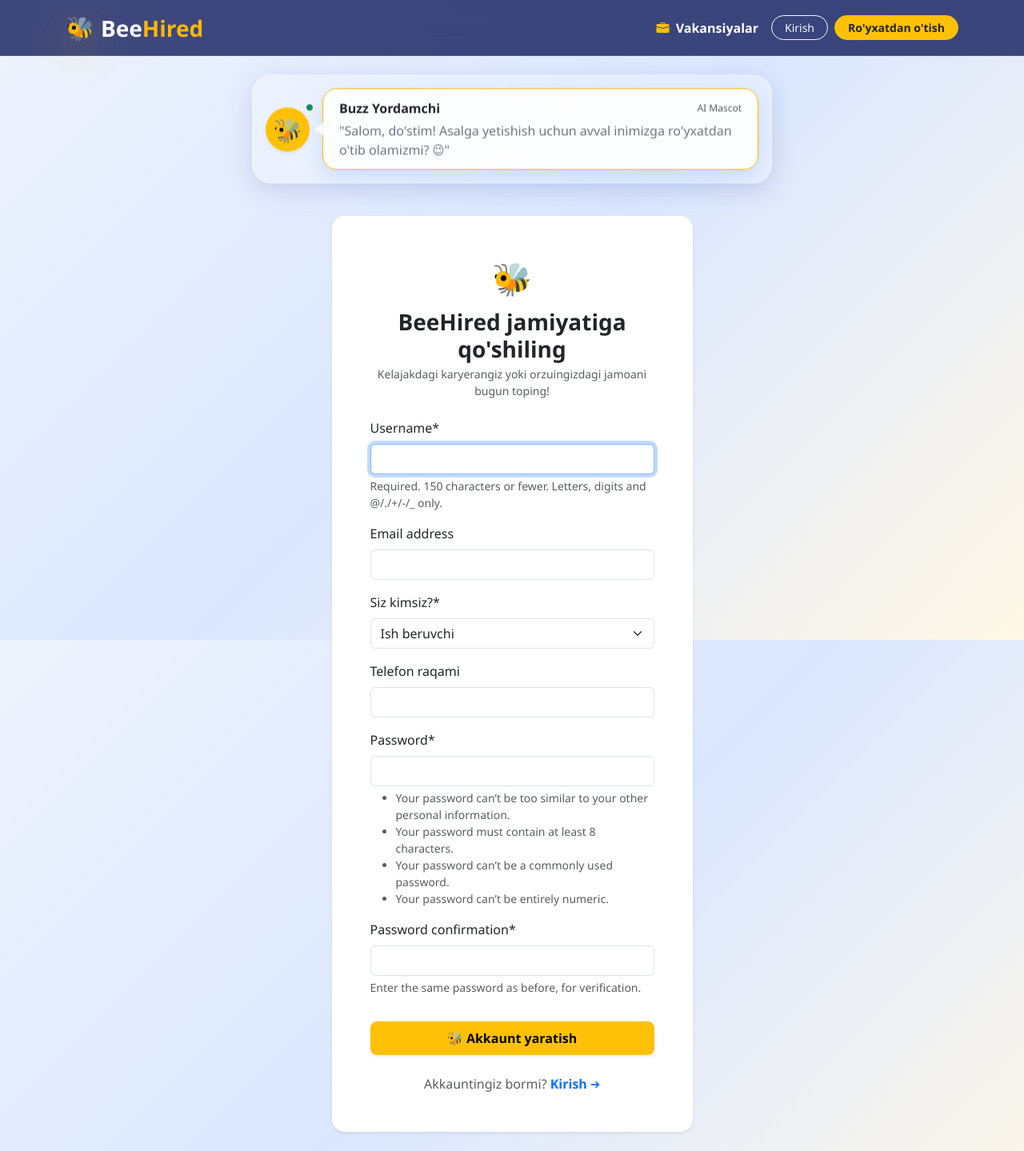
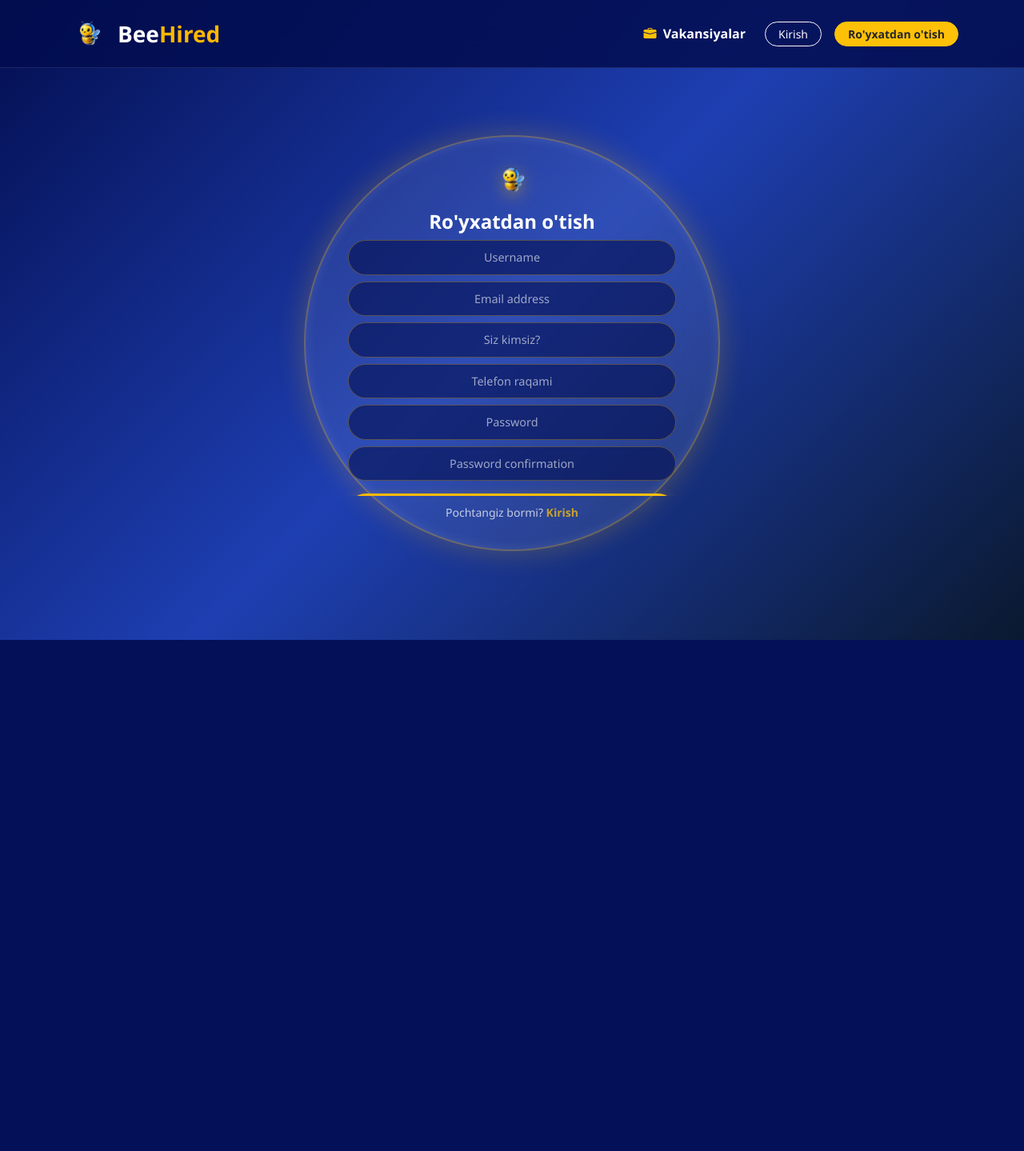
Before and after one commit to firangiztukhtayeva/BeeHired, a Django app: page /accounts/register/ in a window 1280 px wide. Shown: the whole page at 80% size. After the commit the page ends 800 px from the top, so only its background shows below. Run offline with Django 5.2, Linux system fonts and the light colour scheme; some libraries are stand-ins or nearby versions.

Commit message:
refactor(ui): update base template, circular login and register pages
- Base template: move AI Assistant banner and Hero section into {% block hero %}
- Base template: adjust logo sizing and navbar icon integration
- Auth pages: separate CSS styling into static/css/auth.css
- Auth pages: apply circular glassmorphic design to login and register forms
- Auth pages: isolate hero block from login/register pages for clean layout

```diff
--- /dev/null
+++ b/static/css/auth.css
@@ -0,0 +1,123 @@
+/* CIRCULAR GLASSMORPHISM LOGIN FORM */
+.auth-wrapper {
+    min-height: 80vh;
+    display: flex;
+    align-items: center;
+    justify-content: center;
+    padding: 20px;
+}
+
+.circular-auth-card {
+    width: 450px;
+    height: 450px;
+    border-radius: 50%; /* Mukammal doira shakli */
+    background: rgba(255, 255, 255, 0.08);
+    backdrop-filter: blur(20px);
+    -webkit-backdrop-filter: blur(20px);
+    border: 2px solid rgba(255, 184, 0, 0.3); /* Oltin rang chegara */
+    box-shadow: 0 0 35px rgba(255, 184, 0, 0.25), inset 0 0 15px rgba(255, 255, 255, 0.1);
+    display: flex;
+    flex-direction: column;
+    justify-content: center;
+    align-items: center;
+    padding: 40px;
+    text-align: center;
+    position: relative;
+    transition: transform 0.4s ease, box-shadow 0.4s ease;
+}
+
+.circular-auth-card:hover {
+    transform: scale(1.02);
+    box-shadow: 0 0 45px rgba(255, 184, 0, 0.4), inset 0 0 20px rgba(255, 255, 255, 0.2);
+}
+
+/* INPUT MAYDONLARI */
+.circular-auth-card .form-control {
+    background: rgba(3, 14, 80, 0.6);
+    border: 1px solid rgba(255, 184, 0, 0.3);
+    color: #ffffff;
+    border-radius: 25px;
+    padding: 10px 20px;
+    font-size: 0.9rem;
+    text-align: center;
+}
+
+.circular-auth-card .form-control:focus {
+    background: rgba(3, 14, 80, 0.85);
+    border-color: #FFB800;
+    box-shadow: 0 0 12px rgba(255, 184, 0, 0.5);
+    color: #ffffff;
+}
+
+.circular-auth-card .form-control::placeholder {
+    color: rgba(255, 255, 255, 0.6);
+}
+
+/* TUGMA */
+.btn-honey-circle {
+    background: linear-gradient(45deg, #FFB800, #FFC107);
+    color: #030E50;
+    font-weight: 700;
+    border-radius: 25px;
+    padding: 10px 30px;
+    border: none;
+    transition: all 0.3s ease;
+    box-shadow: 0 5px 15px rgba(255, 184, 0, 0.4);
+}
+
+.btn-honey-circle:hover {
+    background: linear-gradient(45deg, #FFC107, #FFD54F);
+    color: #000000;
+    transform: translateY(-2px);
+    box-shadow: 0 8px 20px rgba(255, 184, 0, 0.6);
+}
+
+/* KICHIK MASCOT ICON */
+.login-mascot-icon {
+    width: 60px;
+    height: 60px;
+    object-fit: contain;
+    filter: drop-shadow(0 5px 10px rgba(255, 184, 0, 0.4));
+    animation: floatingBee 2.5s ease-in-out infinite alternate;
+}
+
+/* ADAPTIV (MOBIL) QISM */
+@media (max-width: 500px) {
+    .circular-auth-card {
+        width: 340px;
+        height: 340px;
+        padding: 25px;
+    }
+
+    .circular-auth-card h3 {
+        font-size: 1.3rem;
+    }
+}
+
+
+
+/* registeration part start */
+
+/* REGISTER FORMA UCHUN KATTA AYLANA */
+.circular-auth-card.register-card {
+    width: 520px;
+    height: 520px;
+    padding: 35px 45px;
+}
+
+/* Scrollbar ko'rinmasligi uchun */
+.circular-auth-card form::-webkit-scrollbar {
+    display: none;
+}
+
+@media (max-width: 560px) {
+    .circular-auth-card.register-card {
+        width: 360px;
+        height: auto;
+        min-height: 500px;
+        border-radius: 40px; /* Mobil qurilmalarda qulayroq ko'rinishi uchun Oval/Radius */
+        padding: 30px 20px;
+    }
+}
+
+/* registeration part end */
--- a/static/css/style.css
+++ b/static/css/style.css
@@ -74,43 +74,25 @@
 
 
 /* ==========================================
-   BEEHIRED FUTURISTIC GLASS & ANIMATION THEME
+   BEEHIRED FUTURISTIC GLASS & FLUFFY THEME
    ========================================== */
 
 :root {
-    --primary-blue: #2875FB;
-    --dark-blue: #030E50;
-    --light-blue: #C3D7FC;
+    --primary-blue: #1E3FB2;
+    --bright-blue: #2875FB;
     --honey-gold: #FFB800;
     --honey-yellow: #FFC107;
-    --glass-bg: rgba(255, 255, 255, 0.25);
-    --glass-border: rgba(255, 255, 255, 0.4);
-    --glass-shadow: 0 8px 32px 0 rgba(31, 38, 135, 0.15);
+    --dark-navy: #030E50;
+    --glass-bg: rgba(255, 255, 255, 0.08);
+    --glass-border: rgba(255, 255, 255, 0.15);
 }
 
 body {
-    background: linear-gradient(135deg, #eef3fc 0%, #dbe7ff 50%, #fff8e7 100%);
+    background: linear-gradient(135deg, #030E50 0%, #1E3FB2 50%, #0a192f 100%);
     background-attachment: fixed;
+    color: #ffffff;
     font-family: 'Segoe UI', Tahoma, Geneva, Verdana, sans-serif;
     min-height: 100vh;
-    color: #2c3e50;
-}
-
-/* --- GLASSMORPHISM CARD & NAVBAR --- */
-.glass-card {
-    background: var(--glass-bg);
-    backdrop-filter: blur(16px);
-    -webkit-backdrop-filter: blur(16px);
-    border: 1px solid var(--glass-border);
-    box-shadow: var(--glass-shadow);
-    border-radius: 24px;
-}
-
-.glass-nav {
-    background: rgba(3, 14, 80, 0.75) !important;
-    backdrop-filter: blur(20px);
-    -webkit-backdrop-filter: blur(20px);
-    border-bottom: 1px solid rgba(255, 255, 255, 0.1);
 }
 
 /* --- FULLSCREEN SPLASH LOADER --- */
@@ -134,53 +116,65 @@ body {
     visibility: hidden;
 }
 
-.bee-float-anim {
+/* FLUFFY 3D BH LOGO */
+.fluffy-bh-logo {
+    font-size: 5rem;
+    font-weight: 900;
+    letter-spacing: 4px;
+    background: linear-gradient(135deg, #FFD700 0%, #FFB800 50%, #2875FB 100%);
+    -webkit-background-clip: text;
+    -webkit-text-fill-color: transparent;
+    text-shadow: 0 15px 30px rgba(255, 184, 0, 0.3);
+    position: relative;
+    display: inline-block;
+    filter: drop-shadow(0 10px 15px rgba(0, 0, 0, 0.4));
+}
+
+/* FLOATING ANIMATION */
+.bee-float {
     animation: floatingBee 2.2s ease-in-out infinite alternate;
-    filter: drop-shadow(0 15px 25px rgba(255, 184, 0, 0.4));
+    display: inline-block;
+    filter: drop-shadow(0 10px 20px rgba(255, 184, 0, 0.4));
 }
 
 @keyframes floatingBee {
     0% { transform: translateY(0px) rotate(0deg) scale(1); }
-    50% { transform: translateY(-18px) rotate(-3deg) scale(1.05); }
-    100% { transform: translateY(0px) rotate(3deg) scale(1); }
+    50% { transform: translateY(-15px) rotate(-4deg) scale(1.05); }
+    100% { transform: translateY(0px) rotate(4deg) scale(1); }
 }
 
-.pulse-glow {
+.pulse-text {
     animation: pulseGlow 1.8s infinite alternate;
 }
 
 @keyframes pulseGlow {
-    from { text-shadow: 0 0 10px #FFB800, 0 0 20px #FFB800; }
-    to { text-shadow: 0 0 20px #FFC107, 0 0 35px #2875FB; }
+    from { text-shadow: 0 0 10px #FFB800; }
+    to { text-shadow: 0 0 20px #FFC107, 0 0 30px #2875FB; }
 }
 
-/* --- ASSISTANT BUBBLE --- */
-.assistant-container {
-    animation: floatAssistant 3s ease-in-out infinite alternate;
+/* GLASSMORPHISM CARD & NAVBAR */
+.glass-card {
+    background: var(--glass-bg);
+    backdrop-filter: blur(16px);
+    -webkit-backdrop-filter: blur(16px);
+    border: 1px solid var(--glass-border);
+    box-shadow: 0 8px 32px 0 rgba(0, 0, 0, 0.37);
+    border-radius: 20px;
 }
 
-@keyframes floatAssistant {
-    0% { transform: translateY(0); }
-    100% { transform: translateY(-8px); }
+.glass-nav {
+    background: rgba(3, 14, 80, 0.85) !important;
+    backdrop-filter: blur(20px);
+    -webkit-backdrop-filter: blur(20px);
+    border-bottom: 1px solid rgba(255, 255, 255, 0.1);
 }
 
+/* ASSISTANT SPEECH BUBBLE */
 .speech-bubble {
-    position: relative;
-    background: rgba(255, 255, 255, 0.85);
-    backdrop-filter: blur(12px);
-    border: 1.5px solid var(--honey-gold);
-    border-radius: 18px;
+    background: rgba(255, 255, 255, 0.95);
+    color: #030E50;
+    border-radius: 16px;
     padding: 12px 20px;
-    box-shadow: 0 10px 25px rgba(40, 117, 251, 0.15);
+    border-left: 5px solid var(--honey-gold);
+    box-shadow: 0 10px 25px rgba(0, 0, 0, 0.2);
 }
-
-.speech-bubble::before {
-    content: '';
-    position: absolute;
-    left: -10px;
-    top: 50%;
-    transform: translateY(-50%);
-    border-style: solid;
-    border-width: 8px 10px 8px 0;
-    border-color: transparent rgba(255, 255, 255, 0.85) transparent transparent;
-}
--- a/templates/accounts/dashboard.html
+++ b/templates/accounts/dashboard.html
@@ -1,5 +1,5 @@
 {% extends 'base.html' %}
-
+{% block hero %}{% endblock hero %}
 {% block content %}
 <div class="container my-5">
     <div class="row g-4">
--- a/templates/accounts/edit_resume.html
+++ b/templates/accounts/edit_resume.html
@@ -1,4 +1,6 @@
 {% extends 'base.html' %}
+
+{% block hero %}{% endblock hero %}
 
 {% block content %}
 <div class="container my-5" style="max-width: 800px;">
--- a/templates/accounts/register.html
+++ b/templates/accounts/register.html
@@ -1,33 +1,66 @@
 {% extends 'base.html' %}
-{% load crispy_forms_tags %}
+{% load static %}
 
-{% block title %}Ro'yxatdan o'tish — BeeHired 🐝{% endblock %}
+{% block title %}Ro'yxatdan o'tish - BeeHired{% endblock %}
+
+<!-- Bosh sahifadagi AI Yordamchi va Katta Logoni O'CHIRISH -->
+{% block hero %}{% endblock hero %}
 
 {% block content %}
-<div class="row justify-content-center">
-    <div class="col-md-6 col-lg-5">
-        <div class="card shadow-sm border-0 rounded-4 mt-3">
-            <div class="card-body p-4 p-md-5">
-                <!-- Sarlavha va Asalari Emojisi -->
-                <div class="text-center mb-4">
-                    <span class="fs-1">🐝</span>
-                    <h3 class="fw-bold mt-2 mb-1">BeeHired jamiyatiga qo'shiling</h3>
-                    <p class="text-muted small">Kelajakdagi karyerangiz yoki orzuingizdagi jamoani bugun toping!</p>
+<link rel="stylesheet" href="{% static 'css/auth.css' %}">
+
+<div class="auth-wrapper">
+    <!-- AYLANA SHAKLDAGI REGISTER KARTASI -->
+    <div class="circular-auth-card register-card">
+
+        <img src="{% static 'images/bee-mascot.png' %}" alt="Bee Mascot" class="login-mascot-icon mb-1" onerror="this.src='{% static 'images/logo.png' %}'">
+
+        <h4 class="fw-bold text-white mb-2">Ro'yxatdan o'tish</h4>
+
+        <form method="post" class="w-100 px-2" style="max-height: 340px; overflow-y: auto;">
+            {% csrf_token %}
+
+            {% if form.errors %}
+                <div class="text-warning small mb-2 text-center">
+                    Iltimos, kiritilgan ma'lumotlarni tekshiring.
                 </div>
+            {% endif %}
 
-                <form method="post">
-                    {% csrf_token %}
-                    {{ form|crispy }}
-                    <button type="submit" class="btn btn-warning w-100 fw-bold mt-3 py-2 shadow-sm rounded-3">
-                        🐝 Akkaunt yaratish
-                    </button>
-                </form>
+            <!-- Formadagi har bir maydon (Username, Email, Password va h.k.) -->
+            {% if form.non_field_errors %}
+                <div class="text-danger small mb-2">{{ form.non_field_errors.0 }}</div>
+            {% endif %}
 
-                <p class="text-center mt-4 mb-0 text-muted">
-                    Akkauntingiz bormi? <a href="{% url 'accounts:login' %}" class="text-primary text-decoration-none fw-bold">Kirish ➔</a>
-                </p>
+            {% for field in form %}
+                <div class="mb-2">
+                    <input type="{{ field.field.widget.input_type|default:'text' }}"
+                           name="{{ field.html_name }}"
+                           class="form-control"
+                           placeholder="{{ field.label }}"
+                           value="{{ field.value|default:'' }}"
+                           required>
+                    {% if field.errors %}
+                        <small class="text-warning d-block" style="font-size: 0.75rem;">{{ field.errors.0 }}</small>
+                    {% endif %}
+                </div>
+            {% endfor %}
+
+            <!-- Ro'yxatdan o'tish tugmasi -->
+            <div class="d-grid gap-2 mt-3">
+                <button type="submit" class="btn btn-honey-circle w-100">
+                    Hisob yaratish 🚀
+                </button>
             </div>
+        </form>
+
+        <!-- Kirish sahifasiga havola -->
+        <div class="mt-2">
+            <small class="text-light opacity-75">
+                Pochtangiz bormi?
+                <a href="{% url 'accounts:login' %}" class="text-warning fw-bold text-decoration-none">Kirish</a>
+            </small>
         </div>
+
     </div>
 </div>
 {% endblock %}
--- a/templates/base.html
+++ b/templates/base.html
@@ -11,35 +11,146 @@
     <!-- Bootstrap Icons -->
     <link rel="stylesheet" href="https://cdn.jsdelivr.net/npm/bootstrap-icons@1.11.0/font/bootstrap-icons.css">
 
-    <!-- Maxsus CSS -->
-    <link rel="stylesheet" href="{% static 'css/style.css' %}">
+    <style>
+        :root {
+            --primary-blue: #1E3FB2;
+            --bright-blue: #2875FB;
+            --honey-gold: #FFB800;
+            --dark-navy: #030E50;
+        }
+
+        body {
+            background: linear-gradient(135deg, #030E50 0%, #1E3FB2 50%, #0a192f 100%);
+            background-attachment: fixed;
+            color: #ffffff;
+            font-family: 'Segoe UI', Tahoma, Geneva, Verdana, sans-serif;
+            min-height: 100vh;
+        }
+
+        /* 1. FULLSCREEN INTRO / SPLASH SCREEN */
+        #splash-screen {
+            position: fixed;
+            top: 0;
+            left: 0;
+            width: 100vw;
+            height: 100vh;
+            background: radial-gradient(circle at center, #1E3FB2 0%, #030E50 100%);
+            z-index: 9999;
+            display: flex;
+            flex-direction: column;
+            justify-content: center;
+            align-items: center;
+            transition: opacity 0.8s ease, visibility 0.8s ease;
+        }
+
+        #splash-screen.fade-out {
+            opacity: 0;
+            visibility: hidden;
+            pointer-events: none;
+        }
+
+        /* LOGO STILLARI */
+        .splash-logo-img {
+            max-width: 220px;
+            height: auto;
+            filter: drop-shadow(0 15px 30px rgba(255, 184, 0, 0.4));
+            animation: floatingBee 2.5s ease-in-out infinite alternate;
+        }
+
+        .nav-logo-img {
+            height: 38px;
+            width: auto;
+            object-fit: contain;
+        }
+
+        .mascot-avatar {
+            width: 50px;
+            height: 50px;
+            object-fit: contain;
+            filter: drop-shadow(0 5px 15px rgba(255, 184, 0, 0.3));
+            animation: floatingBee 2s ease-in-out infinite alternate;
+        }
+
+        /* ASOSIY SAHIFADAGI KATTA LOGO VA SHIOR BLOKI */
+.hero-branding-block {
+    padding: 30px 10px;
+    width: 100%;
+}
+
+.hero-big-logo {
+    /* Ekran kengligining 80% qismini egallaydi */
+    width: 45vw;
+    max-width: 45%;
+    height: auto;
+    object-fit: contain;
+    filter: drop-shadow(0 15px 35px rgba(255, 184, 0, 0.45));
+    animation: floatingBee 3s ease-in-out infinite alternate;
+}
+
+.hero-slogan-text {
+    font-size: 1.2rem;
+    color: rgba(255, 255, 255, 0.9);
+    letter-spacing: 0.8px;
+    font-style: italic;
+    font-weight: 500;
+}
+        @keyframes floatingBee {
+            0% { transform: translateY(0px) rotate(0deg); }
+            100% { transform: translateY(-12px) rotate(3deg); }
+        }
+
+        /* GLASSMORPHISM CARD & NAVBAR */
+        .glass-card {
+            background: rgba(255, 255, 255, 0.08);
+            backdrop-filter: blur(16px);
+            -webkit-backdrop-filter: blur(16px);
+            border: 1px solid rgba(255, 255, 255, 0.15);
+            box-shadow: 0 8px 32px 0 rgba(0, 0, 0, 0.37);
+            border-radius: 20px;
+        }
+
+        .glass-nav {
+            background: rgba(3, 14, 80, 0.85) !important;
+            backdrop-filter: blur(20px);
+            -webkit-backdrop-filter: blur(20px);
+            border-bottom: 1px solid rgba(255, 255, 255, 0.1);
+        }
+
+        .speech-bubble {
+            background: rgba(255, 255, 255, 0.95);
+            color: #030E50;
+            border-radius: 16px;
+            padding: 12px 20px;
+            border-left: 5px solid var(--honey-gold);
+            box-shadow: 0 10px 25px rgba(0,0,0,0.2);
+        }
+    </style>
 </head>
 <body>
 
-    <!-- 1. FULLSCREEN INTRO LOADER ANIMATION -->
+    <!-- 1. FULLSCREEN INTRO (SPLASH SCREEN) -->
     <div id="splash-screen">
-        <div class="text-center">
-            <!-- 3D Bee Avatar / Logo -->
-            <div class="bee-float-anim mb-3">
-                <span style="font-size: 5.5rem; display: inline-block;">🐝</span>
+        <div class="text-center px-3">
+            <div class="mb-3">
+                <img src="{% static 'images/bee-mascot.png' %}" alt="BH Logo" class="splash-logo-img" onerror="this.style.display='none'; document.getElementById('alt-splash-text').style.display='block';">
+                <h1 id="alt-splash-text" class="fw-bold text-warning display-1" style="display: none;">BH</h1>
             </div>
 
-            <h1 class="fw-bold text-white mb-2 pulse-glow" style="letter-spacing: 2px;">
+            <h2 class="fw-bold text-white mb-3" style="letter-spacing: 2px;">
                 Bee<span style="color: var(--honey-gold);">Hired</span>
-            </h1>
+            </h2>
 
-            <!-- Shior va hazilomus almashtiriluvchi tavsiyalar -->
-            <p id="splash-slogan" class="text-light fs-5 fst-italic px-3" style="max-width: 500px; opacity: 0.9;">
-                "Beelar honey ustida birlashishadi..."
+            <p class="text-light fs-5 fst-italic mx-auto" style="max-width: 550px; opacity: 0.9;">
+                Qanotingizni qoqib turing, eng zo'r vakansiyalar tomon uchamiz!
             </p>
         </div>
     </div>
 
-    <!-- 2. NAVBAR (Futuristic Glass) -->
-    <nav class="navbar navbar-expand-lg navbar-dark glass-nav sticky-top py-2">
+    <!-- 2. NAVBAR -->
+    <nav class="navbar navbar-expand-lg navbar-dark glass-nav sticky-top py-3">
         <div class="container">
             <a class="navbar-brand fw-bold fs-3 text-white d-flex align-items-center gap-2" href="{% url 'jobs:home' %}">
-                <span class="bee-float-anim" style="font-size: 1.8rem;">🐝</span>
+                <img src="{% static 'images/bee-mascot.png' %}" alt="BeeHired Logo" class="nav-logo-img">
                 <span>Bee<span style="color: var(--honey-gold);">Hired</span></span>
             </a>
 
@@ -48,7 +159,7 @@
             </button>
 
             <div class="collapse navbar-collapse" id="navbarNav">
-                <ul class="navbar-nav ms-auto align-items-center gap-2 mt-2 mt-lg-0">
+                <ul class="navbar-nav ms-auto align-items-center gap-3 mt-2 mt-lg-0">
                     <li class="nav-item">
                         <a class="nav-link text-white fw-semibold" href="{% url 'jobs:home' %}">
                             <i class="bi bi-briefcase-fill text-warning me-1"></i> Vakansiyalar
@@ -78,29 +189,21 @@
             </div>
         </div>
     </nav>
-
-    <!-- 3. ASSISTANT BUZZ BANNER (Samimiy va Hazilomus 3D Assistant Widget) -->
+    {% block hero %}
+    <!-- 3. BUZZ AI ASSISTANT BANNER -->
     <div class="container mt-4">
-        <div class="assistant-container d-flex align-items-center gap-3 glass-card p-3" style="max-width: 650px; margin: 0 auto;">
-            <!-- Assistant Mascot Icon -->
-            <div class="position-relative">
-                <div class="bg-warning rounded-circle d-flex align-items-center justify-content-center shadow-sm" style="width: 55px; height: 55px; font-size: 1.8rem;">
-                    🐝
+        <div class="glass-card p-3 d-flex align-items-center gap-3 mx-auto" style="max-width: 700px;">
+            <div class="d-flex align-items-center justify-content-center flex-shrink-0">
+                <img src="{% static 'images/bee-mascot.png' %}" alt="Buzz Mascot" class="mascot-avatar" onerror="this.src='{% static 'images/logo.png' %}'">
+            </div>
+            <div class="speech-bubble flex-grow-1">
+                <div class="fw-bold d-flex justify-content-between align-items-center mb-1">
+                    <span style="color: var(--primary-blue);">Buzz Yordamchi</span>
+                    <small class="text-muted" style="font-size: 0.75rem;">AI Mascot</small>
                 </div>
-                <span class="position-absolute top-0 start-100 translate-middle p-1 bg-success border border-light rounded-circle">
-                    <span class="visually-hidden">Online</span>
-                </span>
-            </div>
-
-            <!-- Speech Bubble -->
-            <div class="speech-bubble flex-grow-1">
-                <div class="fw-bold text-dark d-flex justify-content-between align-items-center">
-                    <span>Buzz Yordamchi</span>
-                    <small class="text-muted fw-normal" style="font-size: 0.75rem;">AI Mascot</small>
-                </div>
-                <p id="assistant-quote" class="mb-0 text-secondary fs-6 mt-1">
+                <p class="mb-0 fs-6">
                     {% if user.is_authenticated %}
-                        "Hormang, <b>{{ user.username }}</b>! Bugun eng shirin va maza asal (vakansiya)ni birga topamizmi? 🍯"
+                        "Hormang, <b>{{ user.username }}</b>! Bugun eng shirin va maza asalni birga topamizmi? 🍯"
                     {% else %}
                         "Salom, do'stim! Asalga yetishish uchun avval inimizga ro'yxatdan o'tib olamizmi? 😉"
                     {% endif %}
@@ -109,49 +212,40 @@
         </div>
     </div>
 
+    <!-- ASOSIY SAHIFADAGI JUDA KATTA LOGO VA SHIOR BLOKI -->
+<div class="container-fluid text-center hero-branding-block my-4">
+    <div class="d-flex flex-column align-items-center justify-content-center">
+        <img src="{% static 'images/bh-logo.png' %}" alt="BH Big Logo" class="hero-big-logo mb-0" onerror="this.style.display='none'">
+        <p class="hero-slogan-text mb-3">
+            Qanotingizni qoqib turing, eng zo'r vakansiyalar tomon <br> uchamiz!
+        </p>
+    </div>
+</div>
+{% endblock hero %}
+
     <!-- MAIN CONTENT -->
     <main class="container my-4">
         {% if messages %}
             {% for message in messages %}
-                <div class="alert alert-{{ message.tags }} alert-dismissible fade show rounded-4 glass-card border-0 mb-4" role="alert">
-                    <i class="bi bi-info-circle-fill me-2"></i> {{ message }}
-                    <button type="type" class="btn-close" data-bs-dismiss="alert"></button>
+                <div class="alert alert-{{ message.tags }} alert-dismissible fade show rounded-4 glass-card border-0 text-white mb-4" role="alert">
+                    <i class="bi bi-info-circle-fill me-2 text-warning"></i> {{ message }}
+                    <button type="button" class="btn-close btn-close-white" data-bs-dismiss="alert"></button>
                 </div>
             {% endfor %}
         {% endif %}
 
         {% block content %}
-        <!-- Sahifalar kodi shu yerga tushadi -->
         {% endblock %}
     </main>
 
-    <!-- SCRIPTS -->
+    <!-- BOOTSTRAP JS & SPLASH ANIMATION SCRIPT -->
     <script src="https://cdn.jsdelivr.net/npm/bootstrap@5.3.0/dist/js/bootstrap.bundle.min.js"></script>
-
     <script>
-        // Splash Loader Animation Script
         document.addEventListener("DOMContentLoaded", function() {
-            const slogans = [
-                '"Beelar honey ustida birlashishadi..."',
-                '"Ishchilar bor joyda, albatta shirin ish (honey) bo\'ladi! 🍯"',
-                '"Dangasalik - asalni ayiqqa berish bilan teng! 🐻"',
-                '"Kanatingizni qoqib turing, eng zo\'r vakansiyalarga uchamiz! 🚀"'
-            ];
-
-            // Keb-ket shior almashtirish
-            const sloganEl = document.getElementById('splash-slogan');
-            let index = 0;
-            const interval = setInterval(() => {
-                index = (index + 1) % slogans.length;
-                if(sloganEl) sloganEl.innerText = slogans[index];
-            }, 700);
-
-            // 2.2 soniyadan so'ng splash'ni silliq yo'qotish
             setTimeout(() => {
-                clearInterval(interval);
                 const splash = document.getElementById('splash-screen');
                 if(splash) splash.classList.add('fade-out');
-            }, 2200);
+            }, 2500);
         });
     </script>
 </body>
```
Also changed, not shown: templates/accounts/login.html (+46 -21 lines), static/images/bee-mascot.png (added), static/images/bh-logo.png (added).
